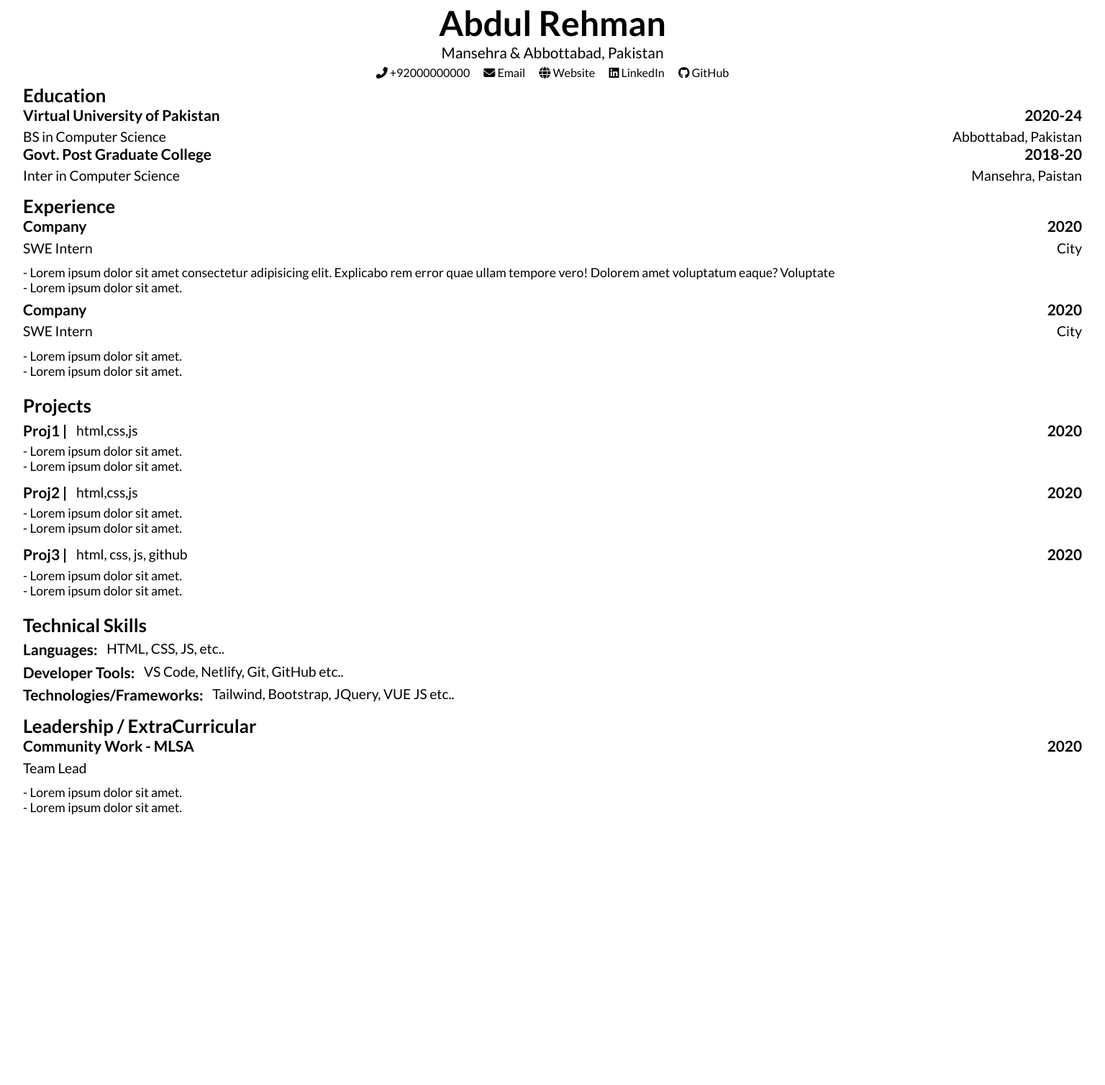
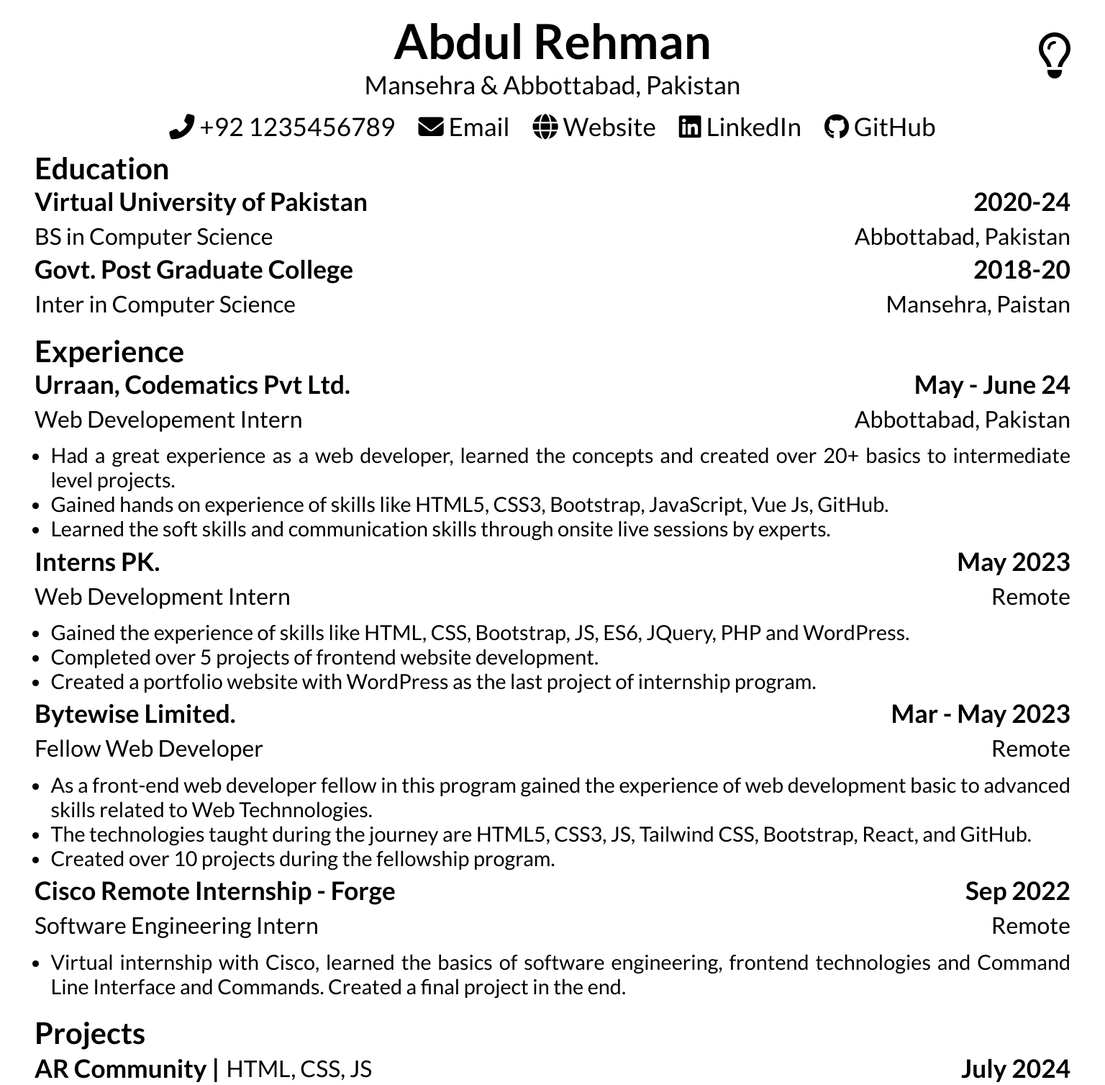
Before and after one commit to AbdulRehmanGHub/Abdul-Rehman_Resume_Live, a plain HTML site: page index.html in a window 1536 px wide. Shown: the part 10-1517 px from the top of the page at 72% size. Before the commit the page ends 1161 px from the top, so only its background shows below. Drawn offline with Linux system fonts and the light colour scheme.

Commit message:
project done

```diff
--- a/index.html
+++ b/index.html
@@ -20,6 +20,10 @@
 </head>
 
 <body>
+    <div>
+        <i id="bg-mode" class="fa-regular fa-lightbulb"></i>
+    </div>
+
     <header>
         <h1>Abdul Rehman</h1>
         <p>Mansehra & Abbottabad, Pakistan</p>
@@ -27,23 +31,24 @@
 
     <div class="profiles">
         <div class="phone">
-            <i class="fa-solid fa-phone-flip"></i> <span>+92000000000</span>
+            <i class="fa-solid fa-phone-flip"></i> <span>+92 1235456789</span>
         </div>
 
         <div class="email">
-            <a href="devabdul@gmail.com"><i class="fa-solid fa-envelope"></i> Email</a>
+            <a href="devabdul@gmail.com"><i class="fa-solid fa-envelope"></i></a><span> Email</span>
         </div>
 
         <div class="website">
-            <a href="www.arcommunity.me"><i class="fa-solid fa-globe"></i> Website</a>
+            <a href="https://arcommunity.me/"><i class="fa-solid fa-globe"></i></a><span> Website</span>
         </div>
 
         <div class="linkedIn">
-            <a href="www.linkedin.com/in/abdulrehman0"><i class="fa-brands fa-linkedin"></i> LinkedIn</a>
+            <a href="https://www.linkedin.com/in/abdulrehman0/"><i class="fa-brands fa-linkedin"></i></a><span>
+                LinkedIn</span>
         </div>
 
         <div class="github">
-            <a href="www.github.com/abdulrehmanghub"><i class="fa-brands fa-github"></i> GitHub</a>
+            <a href="https://github.com/abdulrehmanghub"><i class="fa-brands fa-github"></i></a><span> GitHub</span>
         </div>
     </div>
 
@@ -86,38 +91,87 @@
 
             <div class="exp_info">
                 <div class="exp_heading">
-                    <h3>Company</h3>
-                    <h3>2020</h3>
+                    <h3>Urraan, Codematics Pvt Ltd.</h3>
+                    <h3>May - June 24</h3>
                 </div>
 
                 <div class="exp_para">
-                    <p>SWE Intern</p>
-                    <p>City</p>
+                    <p>Web Developement Intern</p>
+                    <p>Abbottabad, Pakistan</p>
                 </div>
                 <div class="exp_points">
                     <ul>
-                        <li>- Lorem ipsum dolor sit amet consectetur adipisicing elit. Explicabo rem error quae ullam
-                            tempore vero! Dolorem amet voluptatum eaque? Voluptate</li>
-                        <li>- Lorem ipsum dolor sit amet.</li>
+                        <li>Had a great experience as a web developer, learned the concepts and created over 20+
+                            basics to intermediate level projects.</li>
+                        <li>Gained hands on experience of skills like HTML5, CSS3, Bootstrap, JavaScript, Vue Js,
+                            GitHub.</li>
+                        <li>Learned the soft skills and communication skills through onsite live sessions by experts.
+                        </li>
                     </ul>
                 </div>
             </div>
 
             <div class="exp_info">
                 <div class="exp_heading">
-                    <h3>Company</h3>
-                    <h3>2020</h3>
+                    <h3>Interns PK.</h3>
+                    <h3>May 2023</h3>
                 </div>
 
                 <div class="exp_para">
-                    <p>SWE Intern</p>
-                    <p>City</p>
+                    <p>Web Development Intern</p>
+                    <p>Remote</p>
                 </div>
 
                 <div class="exp_points">
                     <ul>
-                        <li>- Lorem ipsum dolor sit amet.</li>
-                        <li>- Lorem ipsum dolor sit amet.</li>
+                        <li>Gained the experience of skills like HTML, CSS, Bootstrap, JS, ES6, JQuery, PHP and
+                            WordPress.
+                        </li>
+                        <li>Completed over 5 projects of frontend website development.</li>
+                        <li>Created a portfolio website with WordPress as the last project of internship program.</li>
+                    </ul>
+                </div>
+            </div>
+
+            <div class="exp_info">
+                <div class="exp_heading">
+                    <h3>Bytewise Limited.</h3>
+                    <h3>Mar - May 2023</h3>
+                </div>
+
+                <div class="exp_para">
+                    <p>Fellow Web Developer</p>
+                    <p>Remote</p>
+                </div>
+
+                <div class="exp_points">
+                    <ul>
+                        <li>As a front-end web developer fellow in this program gained the experience of web
+                            development basic to advanced skills related to Web Technnologies.
+                        </li>
+                        <li>The technologies taught during the journey are HTML5, CSS3, JS, Tailwind CSS, Bootstrap,
+                            React, and GitHub.</li>
+                        <li>Created over 10 projects during the fellowship program.</li>
+                    </ul>
+                </div>
+            </div>
+
+            <div class="exp_info">
+                <div class="exp_heading">
+                    <h3>Cisco Remote Internship - Forge</h3>
+                    <h3>Sep 2022</h3>
+                </div>
+
+                <div class="exp_para">
+                    <p>Software Engineering Intern</p>
+                    <p>Remote</p>
+                </div>
+
+                <div class="exp_points">
+                    <ul>
+                        <li>Virtual internship with Cisco, learned the basics of software engineering, frontend
+                            technologies and Command Line Interface and Commands. Created a final project in the end.
+                        </li>
                     </ul>
                 </div>
             </div>
@@ -131,45 +185,66 @@
 
             <div class="proj_info">
                 <div class="proj_heading">
-                    <h3>Proj1 | </h3>
-                    <p>html,css,js</p>
-                    <h3>2020</h3>
+                    <h3><a href="https://arcommunity.me/">AR Community | </a></h3>
+                    <p>HTML, CSS, JS</p>
+                    <h3>July 2024</h3>
                 </div>
 
                 <div class="proj_points">
                     <ul>
-                        <li>- Lorem ipsum dolor sit amet.</li>
-                        <li>- Lorem ipsum dolor sit amet.</li>
+                        <li>My Community Work and Experience + Resources Website where I shared all my work, experience,
+                            community contributions, and other resources that will benefit you.</li>
+                        <li>As I'm part of many students and tech communities, I've put together all my work experience
+                            only related to communities, societies here on AR Community.</li>
                     </ul>
                 </div>
             </div>
 
             <div class="proj_info">
                 <div class="proj_heading">
-                    <h3>Proj2 | </h3>
-                    <p>html,css,js</p>
-                    <h3>2020</h3>
+                    <h3>Tutor Finder | </h3>
+                    <p>JS, PHP, MYSql</p>
+                    <h3>FYP</h3>
                 </div>
 
                 <div class="proj_points">
                     <ul>
-                        <li>- Lorem ipsum dolor sit amet.</li>
-                        <li>- Lorem ipsum dolor sit amet.</li>
+                        <li>The Tutor Finder application is a versatile platform, designed to assist students and
+                            parents in locating educators nearby.</li>
+                        <li>This system empowers teachers to enroll in the platform via a user-friendly web interface.
+                            Teachers can input their profile details, professional background, and areas of expertise.
+                        </li>
                     </ul>
                 </div>
             </div>
 
             <div class="proj_info">
                 <div class="proj_heading">
-                    <h3>Proj3 | </h3>
-                    <p>html, css, js, github</p>
-                    <h3>2020</h3>
+                    <h3>CoviSense | </h3>
+                    <p>Bootstrap</p>
+                    <h3>June 2023</h3>
                 </div>
 
                 <div class="proj_points">
                     <ul>
-                        <li>- Lorem ipsum dolor sit amet.</li>
-                        <li>- Lorem ipsum dolor sit amet.</li>
+                        <li>CoviSense is simple designed web platform for screening yourself for Covid19 Virus.</li>
+                        <li>There are some questions based on which you will be redirect to desired instructions page if
+                            applicable.</li>
+                    </ul>
+                </div>
+            </div>
+
+            <div class="proj_info">
+                <div class="proj_heading">
+                    <h3>GitHub Locater | </h3>
+                    <p>HTML, CSS, JS</p>
+                    <h3>Jan 2024</h3>
+                </div>
+
+                <div class="proj_points">
+                    <ul>
+                        <li>GitHub Profile Locater is a beautiful web interface where you can search, find and see the
+                            data of any user available on GitHub.</li>
                     </ul>
                 </div>
             </div>
@@ -183,18 +258,19 @@
             <div class="skills">
                 <div class="languages">
                     <h3>Languages: </h3>
-                    <p>HTML, CSS, JS, etc..</p>
+                    <p>HTML, CSS, JavaScript, PHP, MySQL</p>
+                </div>
+
+                <div class="technologies_frameworks">
+                    <h3>Library/Frameworks: </h3>
+                    <p>Tailwind, Bootstrap, Entry Level(JQuery, ReactJS, VueJS)</p>
                 </div>
 
                 <div class="dev_tools">
                     <h3>Developer Tools: </h3>
-                    <p>VS Code, Netlify, Git, GitHub etc..</p>
+                    <p>VS Code, Git, GitHub, XAMPP, Netlify, Vercel, POSTMAN, Figma, Canva</p>
                 </div>
 
-                <div class="technologies_frameworks">
-                    <h3>Technologies/Frameworks: </h3>
-                    <p>Tailwind, Bootstrap, JQuery, VUE JS etc..</p>
-                </div>
             </div>
         </div>
 
@@ -205,18 +281,23 @@
 
             <div class="leadership_info">
                 <div class="leadership_heading">
-                    <h3>Community Work - MLSA</h3>
-                    <h3>2020</h3>
+                    <h3>Communities Engagments</h3>
+                    <h3>2022 - 2024</h3>
                 </div>
 
                 <div class="leadership_para">
-                    <p>Team Lead</p>
+                    <p>Gold MLSA, Team Manager at GDSC-VU, LinkedIn Marketing(Ads) Insider, Ambassador at Streamlit,
+                        Qubitro, Nobel10Tech, FastDev Labs. <br> See the complete details of my communities journey at
+                        <a href="https://arcommunity.me/">AR Community</a></p>
                 </div>
 
                 <div class="leadership_points">
                     <ul>
-                        <li>- Lorem ipsum dolor sit amet.</li>
-                        <li>- Lorem ipsum dolor sit amet.</li>
+                        <li>Beyond my profession, I’m actively involved in various online student and tech communities
+                            where I share my knowledge and experience. I enjoy helping juniors solve problems related to
+                            web development and community involvement.</li>
+                        <li>These communities allow me to connect with like-minded students, seniors, and mentors. I
+                            truly enjoy being part of these tech communities.</li>
                     </ul>
                 </div>
             </div>
--- a/main.js
+++ b/main.js
@@ -0,0 +1,22 @@
+let bgMode = document.querySelector("#bg-mode");
+let body = document.querySelector("body");
+let profiles = document.querySelectorAll("i");
+
+let flag = 1;
+bgMode.addEventListener("click", () => {
+  if (flag == 1) {
+    body.style.backgroundColor = "#31333C";
+    body.style.color = "#fff";
+    profiles.forEach((e) => {
+      e.style.color = "#fff";
+    });
+    flag = 0;
+  } else {
+    body.style.backgroundColor = "#fff";
+    body.style.color = "#000";
+    profiles.forEach((e) => {
+      e.style.color = "#000";
+    });
+    flag = 1;
+  }
+});
--- a/style.css
+++ b/style.css
@@ -8,6 +8,15 @@ body {
     font-size: 62.5%;
     font-family: Lato, sans-serif;
     padding: .6rem 1rem;
+    cursor: default;
+    position: relative;
+}
+
+#bg-mode {
+    font-size: 2rem;
+    position: absolute;
+    top: 2%;
+    right: 3%;
 }
 
 header {
@@ -88,7 +97,8 @@ ul {
     font-size: 1.1rem;
     text-align: justify;
     margin: .4rem 0;
-    list-style: none;
+    /* list-style: none; */
+    padding-left: 1.4rem;
 }
 
 .proj_heading,
@@ -104,7 +114,7 @@ ul {
     text-align: end;
 }
 
-.skills{
+.skills {
     display: flex;
     flex-direction: column;
     gap: .4rem;
@@ -118,9 +128,92 @@ ul {
 }
 
 
+@media (min-width: 1500px) {
+    body {
+        padding: 1rem 2rem;
+    }
+
+    #bg-mode {
+        font-size: 4rem;
+        top: 2%;
+        right: 3%;
+    }
+
+    header {
+        padding: .6rem 2rem;
+    }
+
+    header h1 {
+        font-size: 4.2rem;
+    }
+
+    header p {
+        font-size: 2.2rem;
+    }
+
+    .profiles {
+        gap: 2rem;
+        font-size: 2.2rem;
+        padding: .4rem 1rem;
+    }
+
+    main {
+        gap: 1rem;
+        padding: .4rem 1rem;
+    }
+
+    main .heading h2 {
+        font-size: 2.6rem;
+    }
+
+    main h3 {
+        font-size: 2.2rem;
+    }
+
+    main p {
+        font-size: 2rem;
+    }
+
+    .edu_info,
+    .exp_info,
+    .projects,
+    .tech_skills,
+    .leadership_info {
+        gap: .2rem;
+    }
+
+    .edu_para,
+    .exp_para,
+    .leadership_para {
+        padding: .3rem 0;
+    }
+
+    ul {
+        font-size: 1.8rem;
+        margin: .4rem 0;
+    }
+
+    .proj_heading,
+    .proj_para {
+        gap: .6rem;
+    }
+
+    .languages,
+    .dev_tools,
+    .technologies_frameworks {
+        gap: 1rem;
+    }
+}
+
 @media (max-width: 768px) {
     body {
         padding: .4rem .1rem;
+    }
+
+    #bg-mode {
+        font-size: 1.6rem;
+        top: 2%;
+        right: 2%;
     }
 
     header {
```
